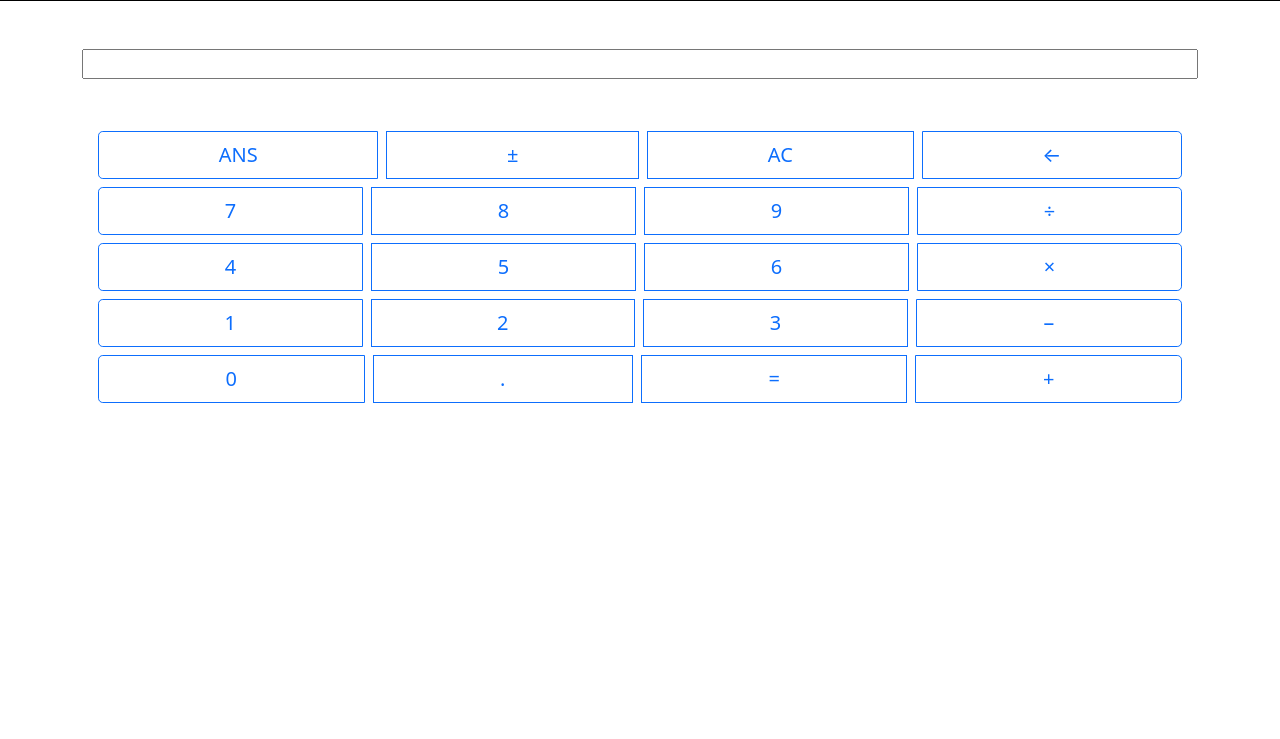
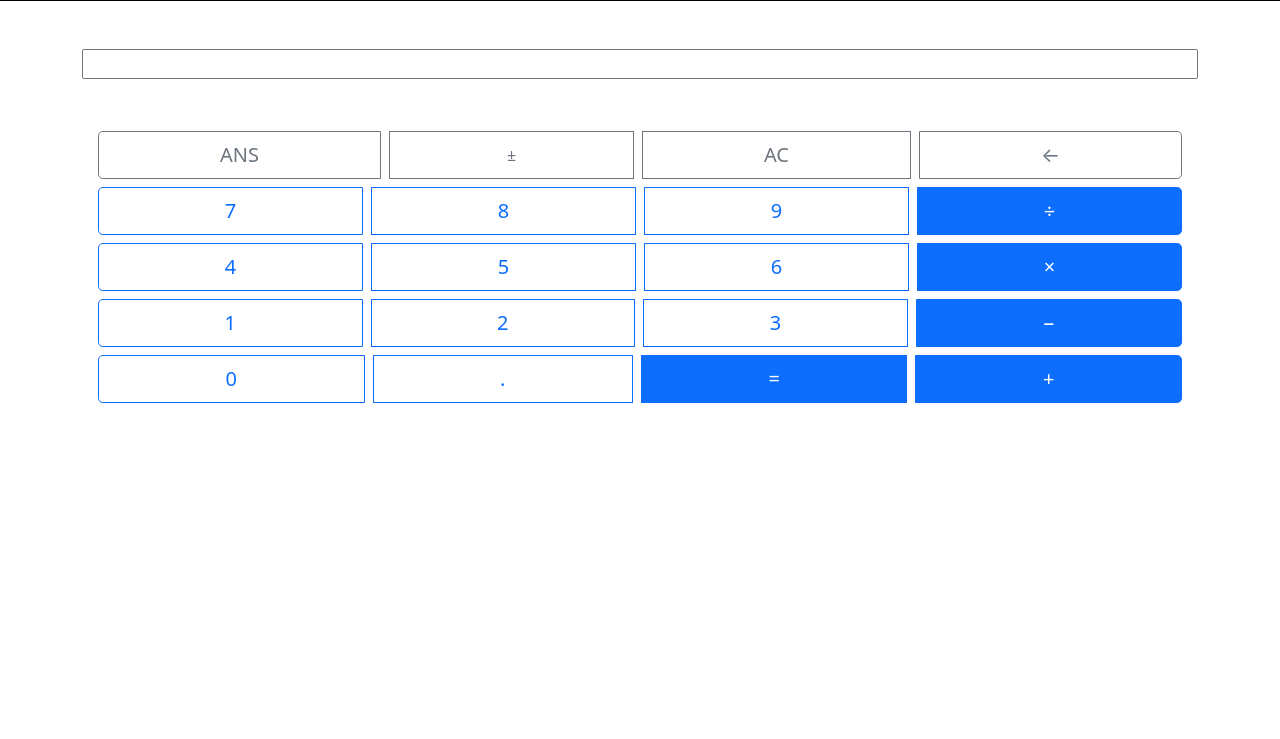
Before and after one commit to martspain/CalculatorLab, a React app: page / in a window 1280 px wide. Shown: the part 61-800 px from the top of the page. Built offline with nearby package versions, Linux system fonts and the light colour scheme.

Commit message:
Primera Versión de Calculadora Terminada
Se finalizó con la versión inicial de la calculadora.

```diff
--- /dev/null
+++ b/src/components/ACButton.js
@@ -0,0 +1,22 @@
+import React from 'react';
+import Button from 'react-bootstrap/Button';
+
+const ACButton = (props) =>{
+
+    const character = props.value;
+
+    const updateState = () =>{
+        //Se resetean todas las operaciones y valores de la calculadora y se borran los valores del display
+        props.update(character);
+        props.setFirst(0);
+        props.setNegative(false);
+
+        document.getElementById("display").value = '';
+    }
+
+    return(
+        <Button className="m-1" variant="outline-secondary" size="lg" onClick={updateState}>{character}</Button>
+    )
+}
+
+export default ACButton;
--- /dev/null
+++ b/src/components/ANSButton.js
@@ -0,0 +1,17 @@
+import React from 'react';
+import Button from 'react-bootstrap/Button';
+
+const ANSButton = (props) =>{
+    const character = props.value;
+
+    const updateState = () =>{
+        document.getElementById("display").value = "";
+        document.getElementById("display").value = props.answer;
+    }
+
+    return(
+        <Button className="m-1" variant="outline-secondary" size="lg" onClick={updateState}>{character}</Button>
+    )
+}
+
+export default ANSButton;
--- a/src/components/AddButton.js
+++ /dev/null
@@ -1,59 +0,0 @@
-import React from 'react';
-import Button from 'react-bootstrap/Button';
-
-const AddButton = (props) =>{
-
-    const character = props.value;
-
-    const updateState = () =>{
-        props.update(props.value);
-        props.onTouch();
-    }
-    /*
-    const checkSum = () =>{
-
-        let screen = document.getElementById("display");
-
-
-        //Si no se ha presionado otra operación, se añade esta como siguiente operacion
-        if(props.operstat === 0){
-            try{
-                let number = parseFloat(screen.value);
-                props.firstfunc(number);
-                props.operfunc(character);
-                screen.value = '';
-            }
-            catch(error){
-                console.log(error);
-            }
-            finally{
-                console.log(props.operstat);
-            }
-        }
-        else{
-            try{
-                let number = parseFloat(screen.value);
-                props.secfunc(number);
-                props.operfunc(character);
-                //screen.value = '';
-            }
-            catch(error){
-                console.log(error);
-            }
-            finally{
-                let numberTwo = parseFloat(screen.value);
-                props.addfunc(props.first + numberTwo);
-                console.log(props.first, numberTwo, props.operstat);
-                screen.value = (props.first + numberTwo).toString();
-            }
-        }
-
-
-    }*/
-
-    return(
-        <Button id="add-but" className="m-1" variant="outline-primary" size="lg" onClick={updateState}>{character}</Button>
-    )
-}
-
-export default AddButton;
--- a/src/components/Button.js
+++ b/src/components/Button.js
@@ -11,6 +11,9 @@ const Button = (props) => {
         if(screen.value.length < 9){
             screen.value = screen.value + character;
         }
+        else{
+            alert('La cantidad máxima de caracteres es 9.');
+        }
     }
 
     return(
--- a/src/components/Calculator.js
+++ b/src/components/Calculator.js
@@ -4,55 +4,30 @@ import Display from './Display';
 import ButtonGroup from 'react-bootstrap/ButtonGroup';
 import DeleteButton from './DeleteButton';
 import DotButton from './DotButton';
-import AddButton from './AddButton';
-import { readyException } from 'jquery';
+import OperButton from './OperButton';
+import ACButton from './ACButton';
+import PlusMinusButton from './PlusMinusButton';
+import ANSButton from './ANSButton';
 
 const Calculator = () =>{
 
     const [firstValue, setFirstValue] = useState(0);
-    const [secondValue, setSecondValue] = useState(0);
     const [operation, setOperation] = useState(0);
     const [result, setResult] = useState(0);
     const [negativeHandle, setNegativeHandle] = useState(false);
 
-    const setFirst = (firstNumber) =>{
-        setFirstValue(firstNumber);
-        console.log(firstValue);
-    }
-
-    const setSecond = (secondNumber) =>{
-        setSecondValue(secondNumber);
-    }
-
-    const sum = () =>{
-        setResult(firstValue + secondValue);
-        updateDisplay();
-    }
-
-    const sub = () =>{
-        setResult(firstValue - secondValue);
-    }
-
-    const divide = () =>{
-        setResult(firstValue / secondValue);
-    }
-
-    const mul = () =>{
-        setResult(firstValue * secondValue);
-    }
-
-    const updateDisplay = () =>{
-        document.getElementById("display").value = result;
-        console.log(result);
-    }
-
     const execute = () =>{
         if(operation === 0){
-            console.log(`No se realizó ninguna operación sobre ${firstValue} y ${secondValue}`);
             if(firstValue === 0){
                 try{
-                    setFirstValue(parseFloat(document.getElementById("display").value));
-                    document.getElementById("display").value = "";
+                    if(!isNaN(parseFloat(document.getElementById("display").value))){
+                        setFirstValue(parseFloat(document.getElementById("display").value));
+                        document.getElementById("display").value = "";
+                    }
+                    else{
+                        setOperation(0);
+                        alert('Debe ingresar un número válido.');
+                    }
                 }
                 catch(error){
                     console.log(error);
@@ -69,19 +44,74 @@ const Calculator = () =>{
                     setFirstValue(newRes);
                     document.getElementById("display").value = newRes;
                 }
+                else{
+                    alert('Debe ingresar un valor válido.');
+                }
             }
             catch(error){
                 console.log(error);
             }
         }
         else if(operation === 2){
-            console.log(`Se realiza la resta sobre ${firstValue} y ${secondValue}`);
+            try{
+                console.log(`Se realiza la resta sobre ${firstValue} y ${document.getElementById("display").value}`);
+                let newRes = firstValue - parseFloat(document.getElementById("display").value);
+                if(!isNaN(newRes)){
+                    setResult(newRes);
+                    setFirstValue(newRes);
+                    if(newRes < 0){
+                        if(negativeHandle){
+                            document.getElementById("display").value = newRes;
+                        }
+                        else{
+                            document.getElementById("display").value = 'ERROR';
+                        }
+                    }
+                    else{
+                        document.getElementById("display").value = newRes;
+                    }
+                }
+                else{
+                    alert('Debe ingresar un valor válido.');
+                }
+            }
+            catch(error){
+                console.log(error);
+            }
         }
         else if(operation === 3){
-            console.log(`Se realiza la multiplicacion sobre ${firstValue} y ${secondValue}`);
+            try{
+                console.log(`Se realiza la multiplicacion sobre ${firstValue} y ${document.getElementById("display").value}`);
+                let newRes = firstValue * parseFloat(document.getElementById("display").value);
+                if(!isNaN(newRes)){
+                    setResult(newRes);
+                    setFirstValue(newRes);
+                    document.getElementById("display").value = newRes;
+                }
+                else{
+                    alert('Debe ingresar un valor válido.');
+                }
+            }
+            catch(error){
+                console.log(error);
+            }
         }
         else if(operation === 4){
-            console.log(`Se realiza la division sobre ${firstValue} y ${secondValue}`);
+            try{
+                console.log(`Se realiza la división sobre ${firstValue} y ${document.getElementById("display").value}`);
+                let newRes = firstValue / parseFloat(document.getElementById("display").value);
+                if(!isNaN(newRes)){
+                    setResult(newRes);
+                    setFirstValue(newRes);
+                    document.getElementById("display").value = newRes;
+                }
+                else{
+                    alert('Debe ingresar un valor válido.');
+                }
+            }
+            catch(error){
+                console.log(error);
+            }
         }
     }
 
@@ -122,9 +152,9 @@ const Calculator = () =>{
             <div className="container">
                 <div className="row">
                     <ButtonGroup>
-                        <Button value={'ANS'} />
-                        <Button value={"±"} />
-                        <Button value={"AC"} />
+                        <ANSButton value={'ANS'} answer={result} />
+                        <PlusMinusButton value={"±"} active={negativeHandle} alternate={setNegativeHandle} />
+                        <ACButton value={"AC"} setFirst={setFirstValue} update={oper} setNegative={setNegativeHandle} />
                         <DeleteButton value={'←'}/>
                     </ButtonGroup>
                 </div>
@@ -133,7 +163,7 @@ const Calculator = () =>{
                         <Button value={7}/>
                         <Button value={8}/>
                         <Button value={9}/>
-                        <Button value={'÷'} />
+                        <OperButton value={'÷'} onTouch={execute} update={oper} />
                     </ButtonGroup>
                 </div>
                 <div className="row">
@@ -141,7 +171,7 @@ const Calculator = () =>{
                         <Button value={4}/>
                         <Button value={5}/>
                         <Button value={6}/>
-                        <Button value={'×'}/>
+                        <OperButton value={'×'} onTouch={execute} update={oper} />
                     </ButtonGroup>
                 </div>
                 <div className="row">
@@ -149,15 +179,15 @@ const Calculator = () =>{
                         <Button value={1}/>
                         <Button value={2}/>
                         <Button value={3}/>
-                        <Button value={'−'}/>
+                        <OperButton value={'−'} onTouch={execute} update={oper} />
                     </ButtonGroup>
                 </div>
                 <div className="row">
                     <ButtonGroup>
                         <Button value={0}/>
                         <DotButton value={"."} />
-                        <Button value={'='} />
-                        <AddButton value={'+'} onTouch={execute} update={oper}/>
+                        <OperButton value={'='} onTouch={execute} update={oper}/>
+                        <OperButton value={'+'} onTouch={execute} update={oper}/>
                     </ButtonGroup>
                 </div>
             </div>
--- a/src/components/DeleteButton.js
+++ b/src/components/DeleteButton.js
@@ -12,7 +12,7 @@ const DeleteButton = (props) =>{
     }
 
     return(
-        <Button className="m-1" variant="outline-primary" size="lg" onClick={deleteLastChar}>{character}</Button>
+        <Button className="m-1" variant="outline-secondary" size="lg" onClick={deleteLastChar}>{character}</Button>
     )
 }
 
--- a/src/components/NavBar.js
+++ b/src/components/NavBar.js
@@ -3,7 +3,7 @@ import BootNavBar from 'react-bootstrap/Navbar'
 
 const NavBar = () =>{
     return(
-        <BootNavBar bg="dark" variant="dark">
+        <BootNavBar className="justify-content-center" bg="dark" variant="dark">
             <BootNavBar.Brand>Calculadora Online</BootNavBar.Brand>
         </BootNavBar>
     )
--- /dev/null
+++ b/src/components/OperButton.js
@@ -0,0 +1,18 @@
+import React from 'react';
+import Button from 'react-bootstrap/Button';
+
+const OperButton = (props) =>{
+
+    const character = props.value;
+
+    const updateState = () =>{
+        props.update(props.value);
+        props.onTouch();
+    }
+
+    return(
+        <Button className="m-1" variant="primary" size="lg" onClick={updateState}>{character}</Button>
+    )
+}
+
+export default OperButton;
--- a/src/components/PlusMinusButton.js
+++ b/src/components/PlusMinusButton.js
@@ -0,0 +1,18 @@
+import React from 'react';
+import Button from 'react-bootstrap/Button';
+
+const PlusMinusButton = (props) =>{
+
+    const character = props.value;
+
+    const updateState = () =>{
+        props.alternate(!props.active);
+    }
+
+    return(
+        <Button className="m-1" variant={props.active ? "secondary" : "outline-secondary"}
+            onClick={updateState}>{character}</Button>
+    )
+}
+
+export default PlusMinusButton;
```
Also changed, not shown: src/index.scss (line endings or trailing spaces).
